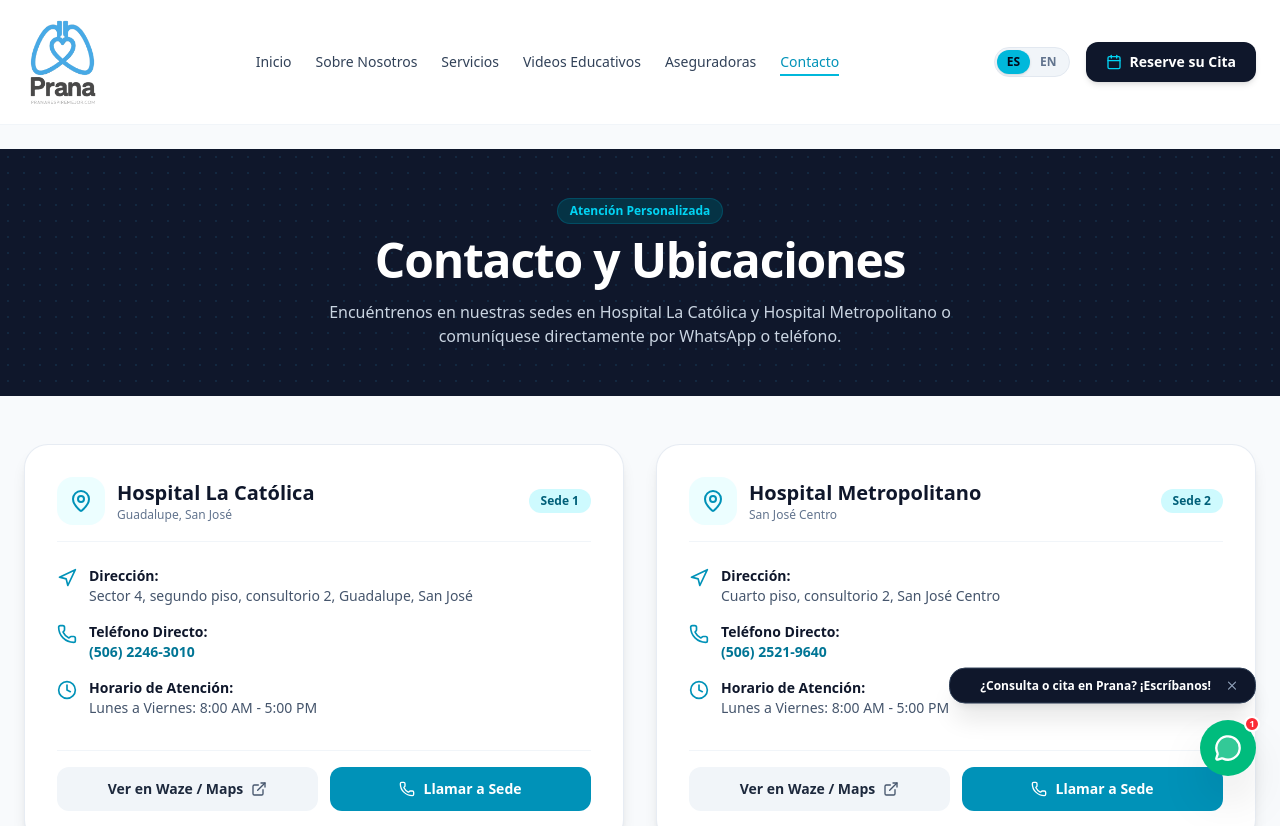
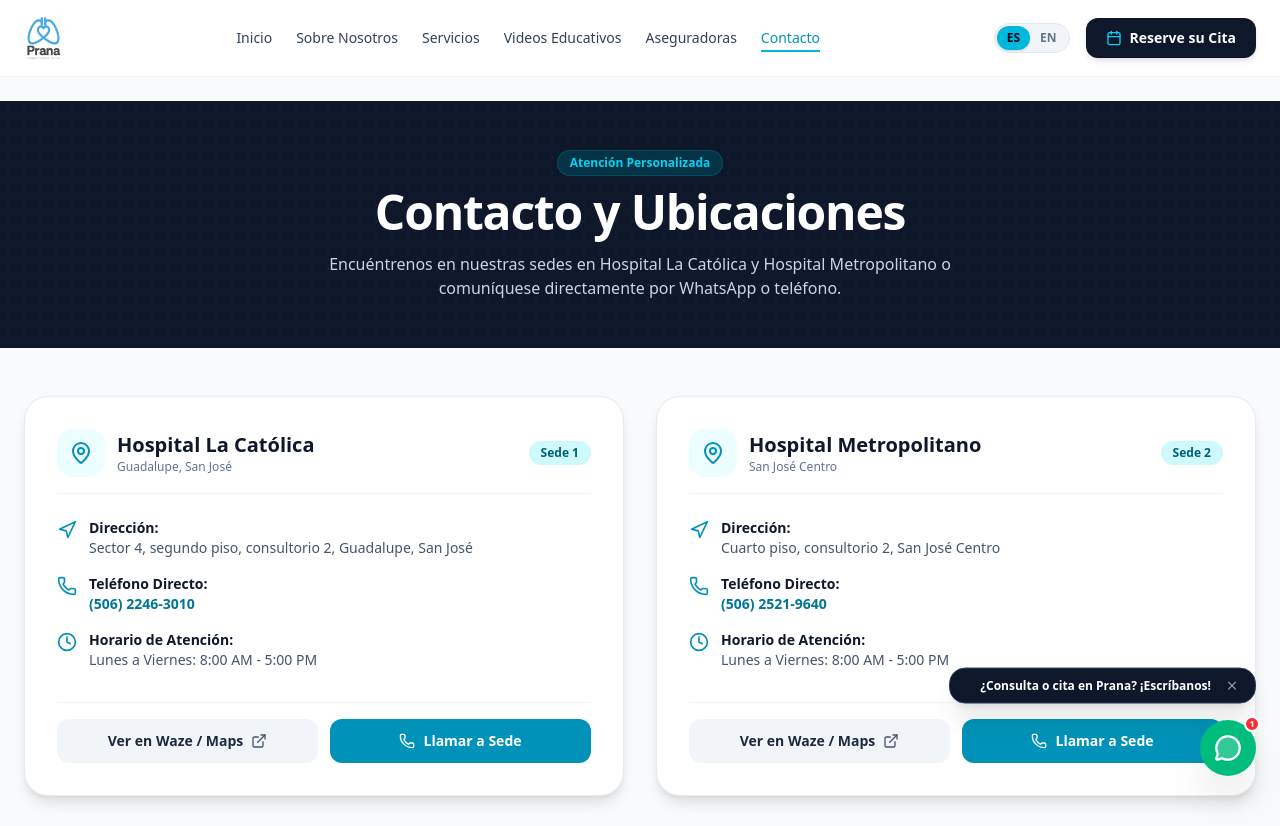
Before and after one commit to drumider/PRANA-RESPIRE-MEJOR, a React (Vite) app: page /contacto in a window 1280 px wide. Shown: the top 826 px of the page. Built offline with nearby package versions, Linux system fonts and the light colour scheme.

Commit message:
feat: update logo assets and PranaLogo component
Add support for new logo file paths in /public/logo/
and adjust sizing styles in the PranaLogo component.

```diff
--- a/src/components/PranaLogo.tsx
+++ b/src/components/PranaLogo.tsx
@@ -13,6 +13,11 @@
   const [logoError, setLogoError] = useState(false);
   const [logoSrcIndex, setLogoSrcIndex] = useState(0);
   const logoSources = [
+    '/logo/logo.png',
+    '/logo/logo.svg',
+    '/logo/logo.jpg',
+    '/logo/logo.PNG',
+    '/logo/prana-logo.png',
     '/LOGO/logo.png',
     '/LOGO/logo.PNG',
     '/LOGO/logo.jpg',
@@ -36,9 +41,9 @@
   };
 
   const logoImageSizes = {
-    sm: 'h-14 md:h-16',
-    md: 'h-20 md:h-24',
-    lg: 'h-28 md:h-32',
+    sm: 'h-8 md:h-10 max-w-[160px]',
+    md: 'h-10 md:h-12 max-w-[200px]',
+    lg: 'h-14 md:h-16 max-w-[260px]',
   };
 
   const textSizes = {
```
Also changed, not shown: public/logo/README.txt (added), public/logo/logo.png (added).
